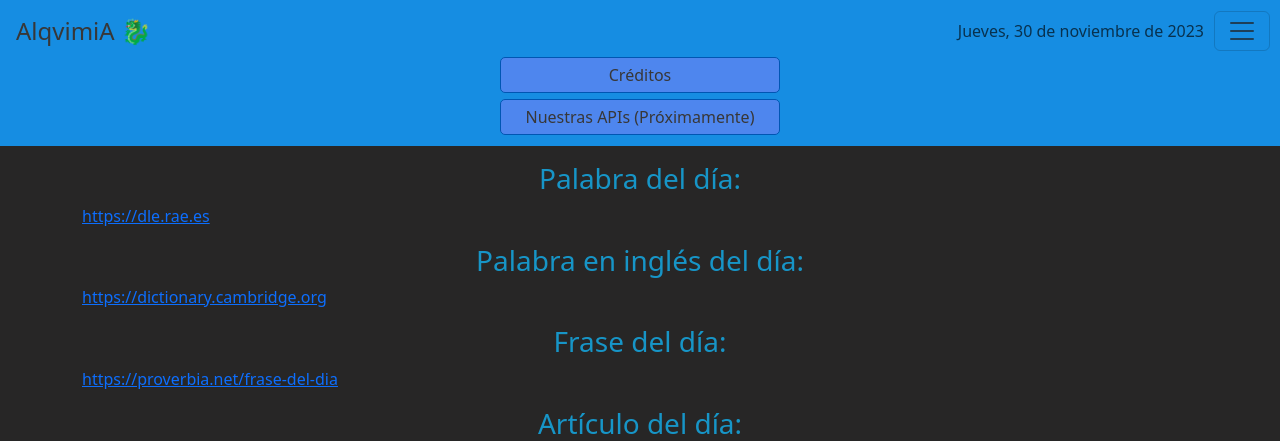
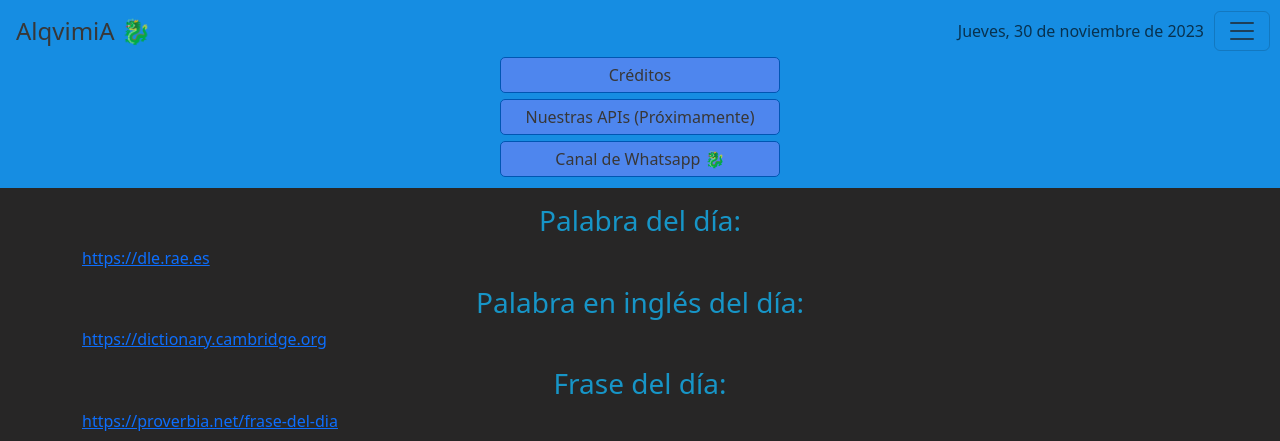
Before and after one commit to PedroLzr/hodie, a Flask app: page /credits in a window 1280 px wide, after a click that opens the changed part. Shown: the top 441 px of the page. Run offline with Flask 3, Linux system fonts and the light colour scheme; some libraries are stand-ins or nearby versions.

Commit message:
add canal whatsapp in menu

```diff
--- a/src/templates/header.html
+++ b/src/templates/header.html
@@ -22,6 +22,9 @@
                     <li class="nav-item">
                         <a class="nav-link btn-menu" href="#">Nuestras APIs (Próximamente)</a>
                     </li>
+                    <li class="nav-item">
+                        <a class="nav-link btn-menu" href="https://whatsapp.com/channel/0029VaEZYFDAu3aZBqzAI626" target="_blank">Canal de Whatsapp &#128009;</a>
+                    </li>
                 </ul>
             </div>
         </div>
```
Also changed, not shown: external_data/2023-11-30.json (added, +1 -0 lines).
